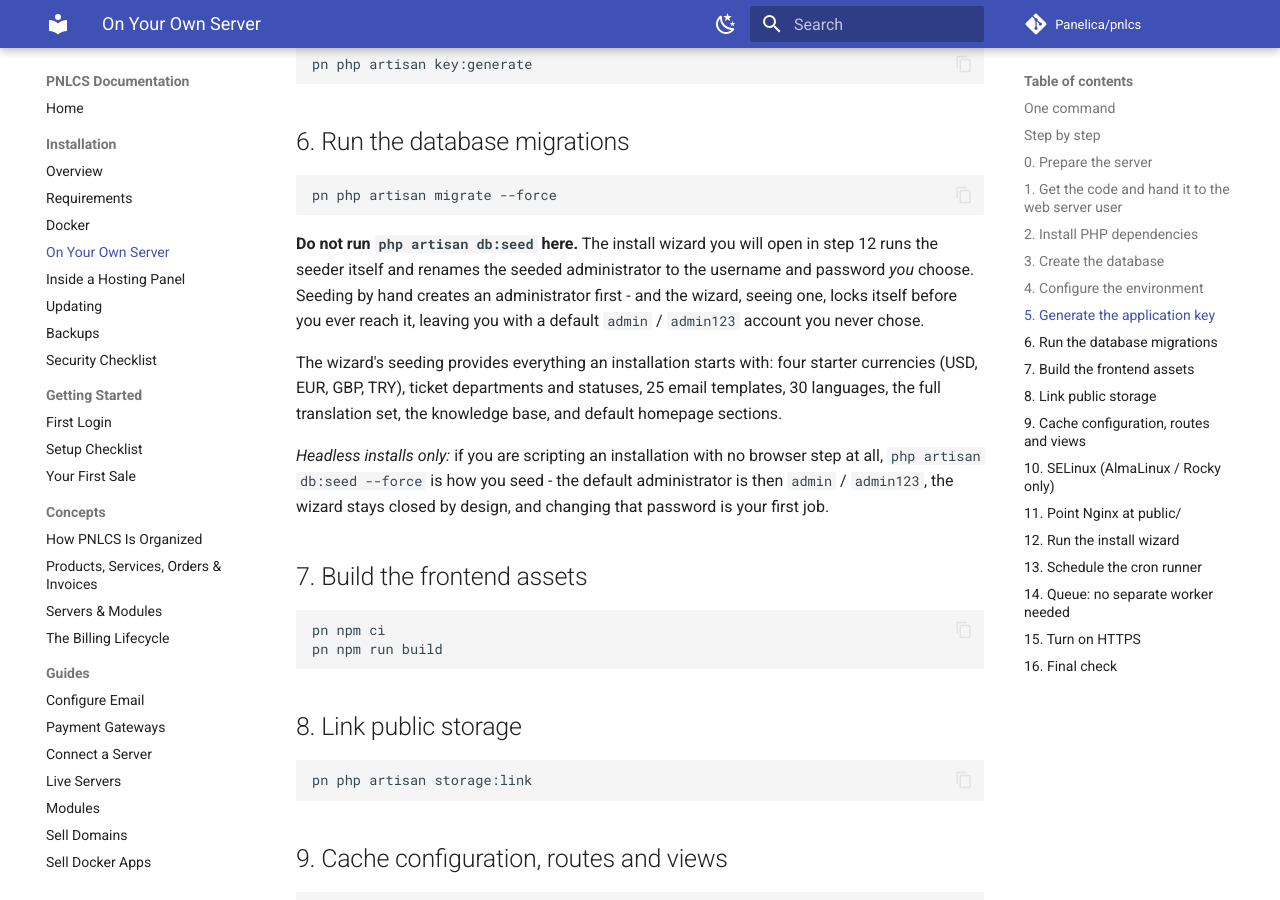
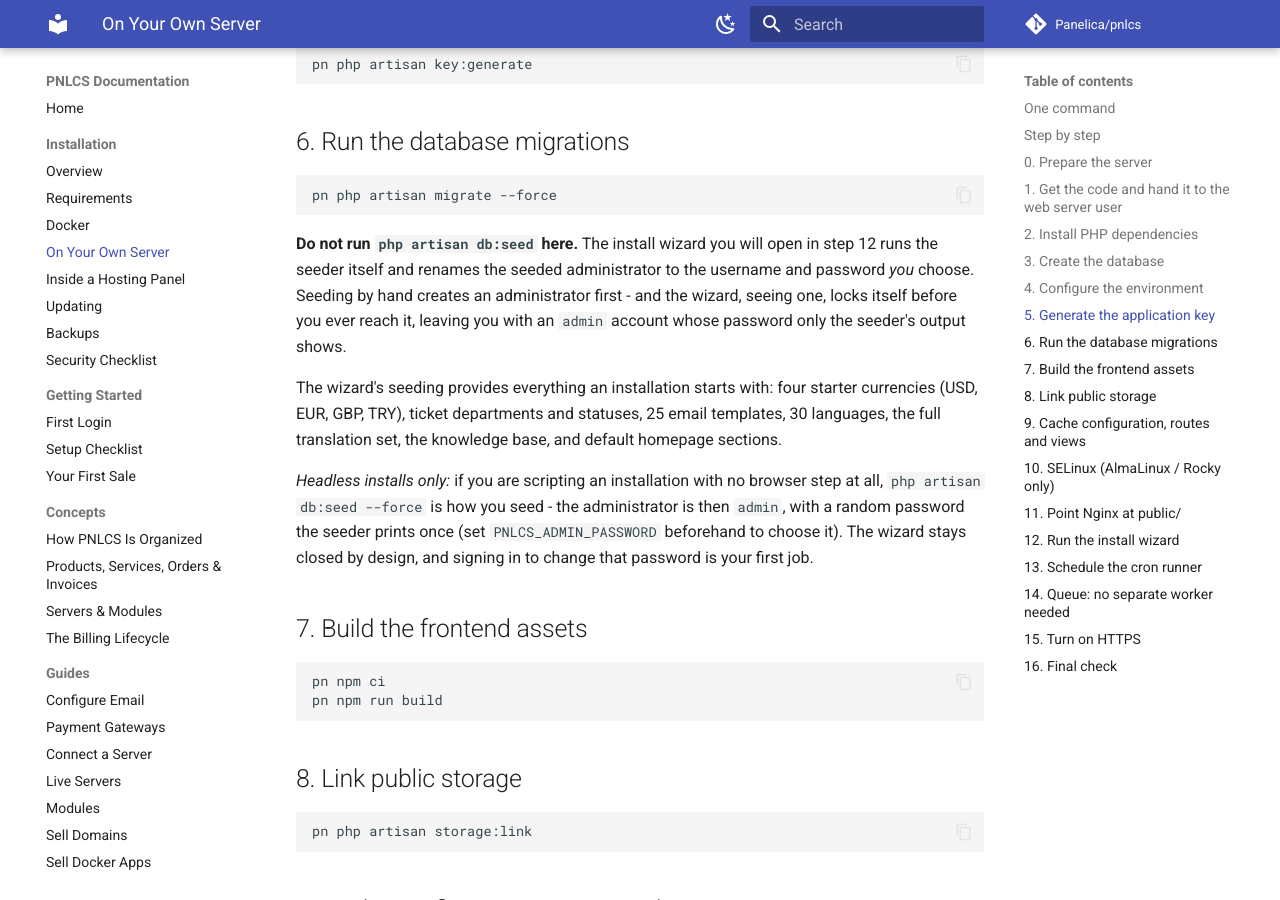
Before and after one commit to Panelica/pnlcs, an MkDocs documentation site: the page built from docs/install/native.md, in a window 1280 px wide and 900 px high, scrolled down 6069 px. Built offline with MkDocs 1.6.1 and Material for MkDocs 9.7.7, drawn with Linux system fonts in a browser that asks for light colours; comment, search, counter and statistics services are not loaded.

Commit message:
fix(seed): the seeded administrator gets a random password, not admin123
A headless install that ran db:seed by hand (the README's way for installs without a browser step) kept admin / admin123 until somebody changed it, and nothing made them. The seeder now uses PNLCS_ADMIN_PASSWORD when set and otherwise a random password, printed once in its output. The install wizard still replaces it with the operator's own.

The update-lab scripts that sign in as admin / admin123 set PNLCS_ADMIN_PASSWORD when seeding; the README and docs describe the printed password. DemoSeeder is left as it is.

```diff
--- a/docs/install/native.md
+++ b/docs/install/native.md
@@ -283,7 +283,8 @@ pn php artisan migrate --force
 in step 12 runs the seeder itself and renames the seeded administrator to the
 username and password *you* choose. Seeding by hand creates an administrator
 first - and the wizard, seeing one, locks itself before you ever reach it,
-leaving you with a default `admin` / `admin123` account you never chose.
+leaving you with an `admin` account whose password only the seeder's
+output shows.
 
 The wizard's seeding provides everything an installation starts with: four
 starter currencies (USD, EUR, GBP, TRY), ticket departments and statuses,
@@ -292,8 +293,9 @@ base, and default homepage sections.
 
 *Headless installs only:* if you are scripting an installation with no
 browser step at all, `php artisan db:seed --force` is how you seed - the
-default administrator is then `admin` / `admin123`, the wizard stays closed
-by design, and changing that password is your first job.
+administrator is then `admin`, with a random password the seeder prints
+once (set `PNLCS_ADMIN_PASSWORD` beforehand to choose it). The wizard stays
+closed by design, and signing in to change that password is your first job.
 
 ## 7. Build the frontend assets
 
```
Also changed, not shown: README.md (+11 -7 lines), docs/getting-started/first-login.md (+3 -2 lines), docs/guides/deploy-plesk.md (+3 -2 lines), docs/troubleshooting/common-issues.md (+3 -2 lines), 4 other files.
